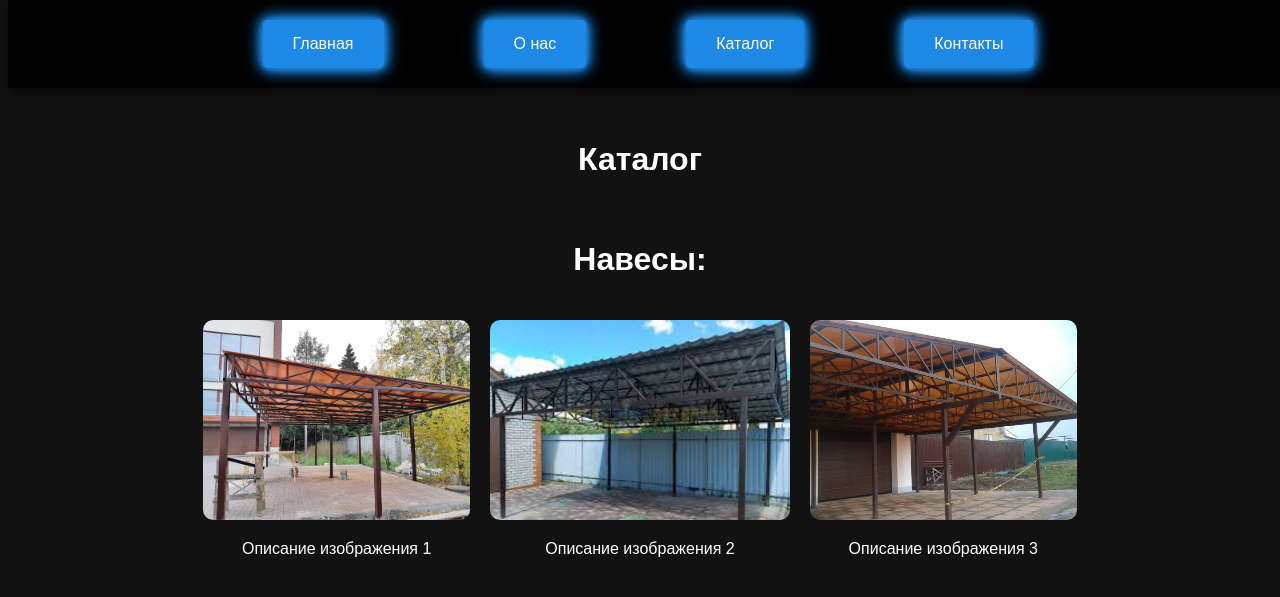
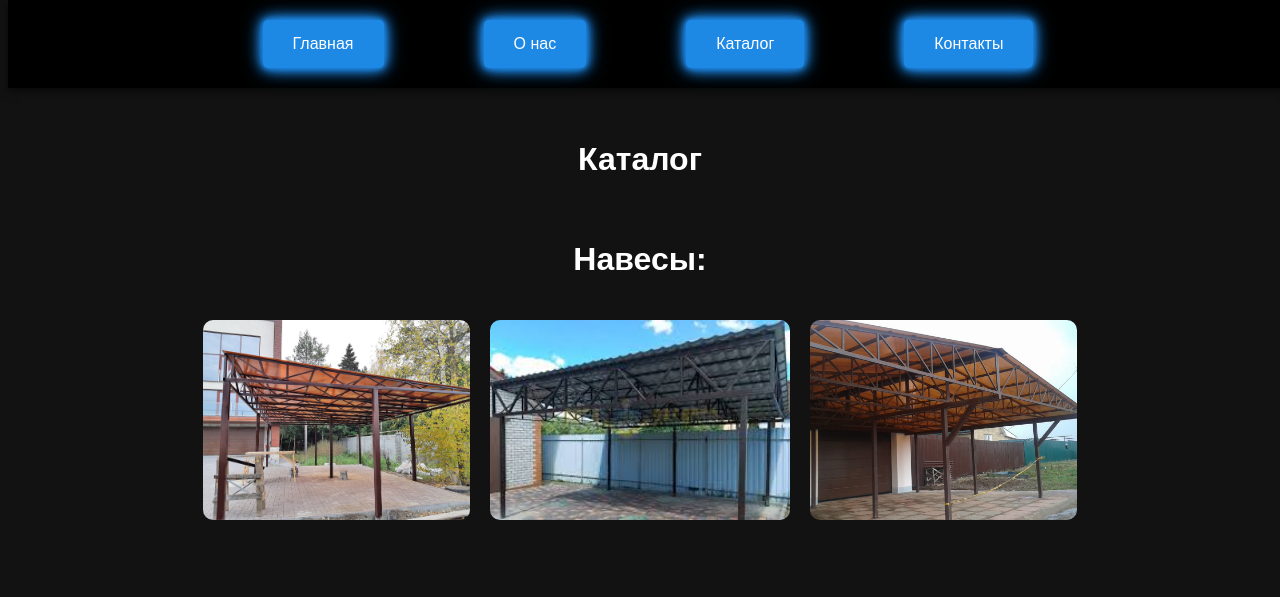
Before and after one commit to ImperiyaSvarki/imperiyasvarki.github.io, a plain HTML site: page catalog.html in a window 1280 px wide. Drawn offline with Linux system fonts and the light colour scheme; no server answers.

Commit message:
Update catalog.html

```diff
--- a/catalog.html
+++ b/catalog.html
@@ -39,15 +39,15 @@
         <div class="image-row">
             <div class="image-text">
                 <img src="20191002_141855.jpg" alt="Catalog Image 1">
-                <p>Описание изображения 1</p>
+
             </div>
             <div class="image-text">
                 <img src="images (4).jpg" alt="Catalog Image 2">
-                <p>Описание изображения 2</p>
+
             </div>
             <div class="image-text">
                 <img src="Naaves.jpg" alt="Catalog Image 3">
-                <p>Описание изображения 3</p>
+
             </div>
             <!-- Добавьте больше изображений по необходимости -->
         </div>
```
